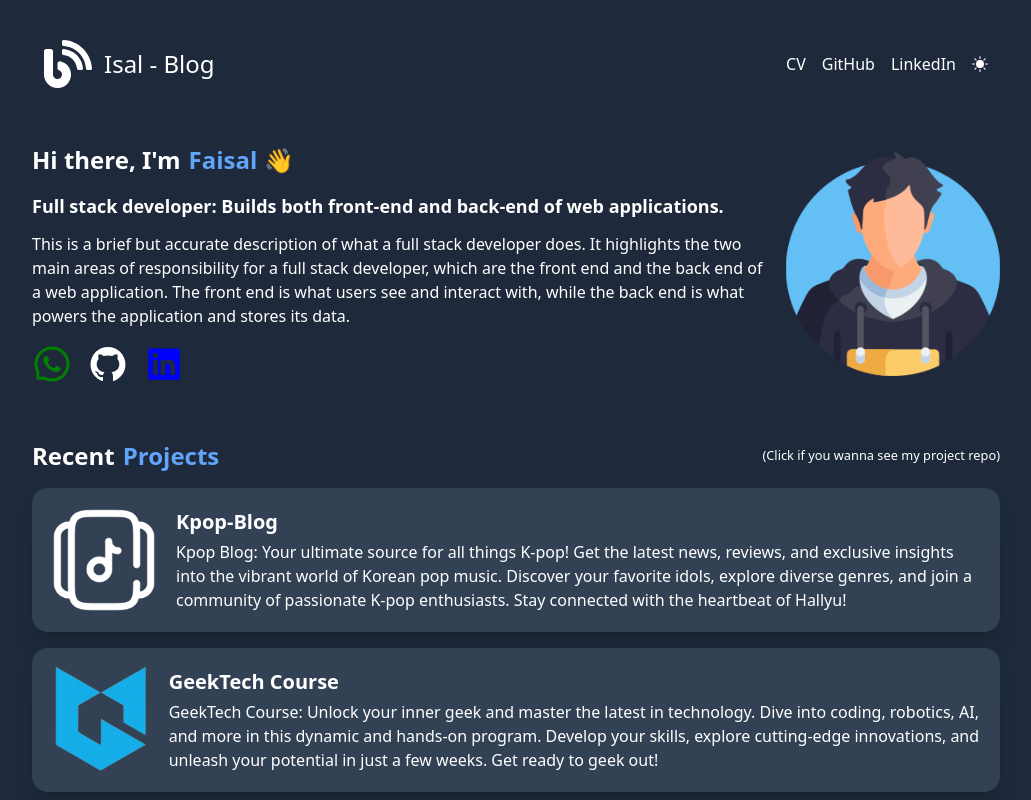
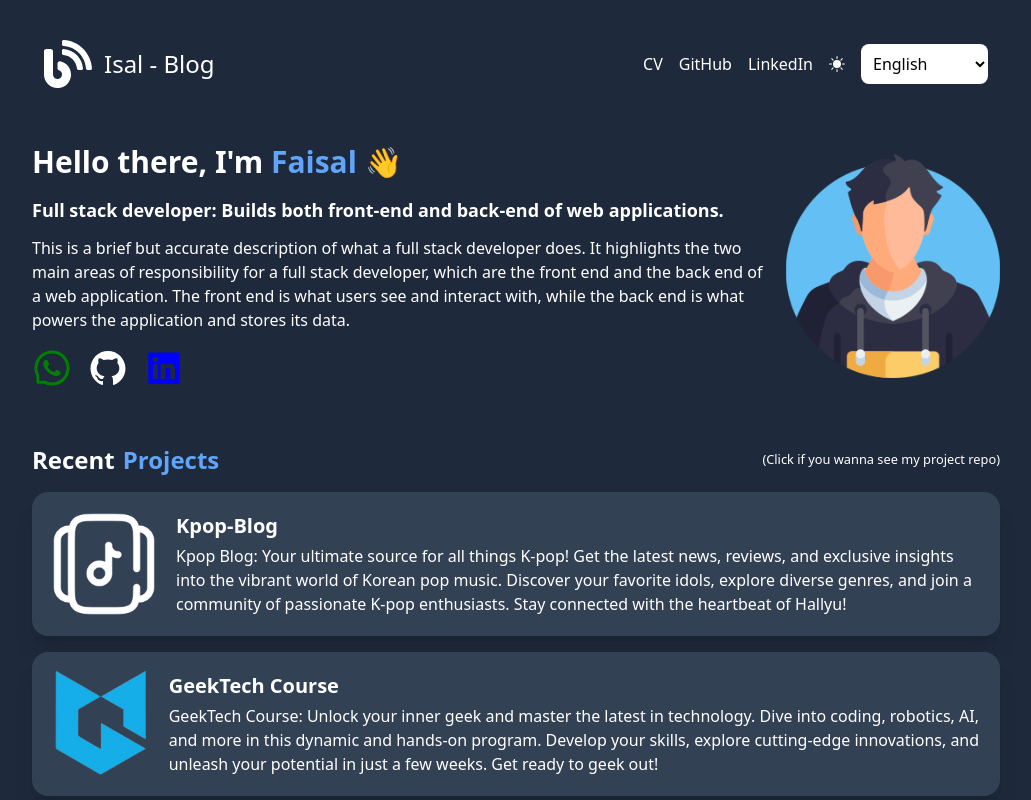
Before and after one commit to Isal-man/portofolio-isal, a React (Vite) app: page / in a window 1280 px wide. Shown: the top 800 px of the page, without its empty margins (124-1155 px from the left). Built offline with nearby package versions, Linux system fonts and the light colour scheme.

Commit message:
add translate language

```diff
--- a/src/App.jsx
+++ b/src/App.jsx
@@ -9,13 +9,45 @@ import { createContext } from "react";
 export const ThemeContext = createContext({
   theme: null,
   setTheme: () => {},
+  language: null,
+  setLanguage: () => {}
 });
+
+export const translate = {
+  id: {
+    hello: "Halo guys, saya",
+    click: "Tekan jika ingin melihat repo projek saya",
+    contact: "Hubungi Saya",
+    letter: "Surat",
+    cancel: "Batal",
+    send: "Kirim",
+    message: "Terima kasih atas suratnya",
+    trainings: "Pelatihan",
+    educations: "Pendidikan",
+    organizations: "Organisasi",
+    skills: "Keahlian"
+  },
+  en: {
+    hello: "Hello there, I'm",
+    click: "Click if you wanna see my project repo",
+    contact: "Contact Me",
+    letter: "Letter",
+    cancel: "Cancel",
+    send: "Send",
+    message: "Thank you for letter",
+    trainings: "Trainings",
+    educations: "Educations",
+    organizations: "Organizations",
+    skills: "Skills"
+  }
+}
 
 const App = () => {
   const [theme, setTheme] = useState("dark");
+  const [language, setLanguage] = useState("en");
 
   return (
-    <ThemeContext.Provider value={{ theme, setTheme }}>
+    <ThemeContext.Provider value={{ theme, setTheme, language, setLanguage }}>
       <div className={`app-wrapper flex flex-col items-center h-full w-full ${theme === "dark" ? "bg-slate-800 text-white" : "bg-gray-100 text-black"}`}>
         <div className="header-wrapper max-w-screen-lg sm:w-full">
           <Header />
--- a/src/components/Header.jsx
+++ b/src/components/Header.jsx
@@ -9,7 +9,7 @@ import { BsFillSunFill, BsMoonStarsFill } from "react-icons/bs";
 import { ThemeContext } from "../App";
 
 const Header = () => {
-  const { theme, setTheme } = useContext(ThemeContext);
+  const { theme, setTheme, language, setLanguage } = useContext(ThemeContext);
 
   return (
     <header className="flex flex-col gap-8 justify-around w-full p-10 sm:flex-row sm:items-center sm:justify-between">
@@ -39,6 +39,11 @@ const Header = () => {
             <BsMoonStarsFill />
           </button>
         )}
+        <select value={language} className={`${theme === "dark" ? "bg-white text-black" : "bg-slate-800 text-white"} rounded-lg p-2`} onChange={(e) => setLanguage(e.target.value)}>
+          <option hidden selected>Pilih Bahasa</option>
+          <option value="id">Indonesia</option>
+          <option value="en">English</option>
+        </select>
       </div>
     </header>
   );
--- a/src/pages/CV.jsx
+++ b/src/pages/CV.jsx
@@ -1,10 +1,10 @@
 // Icons
 import { useContext } from "react";
 import { MdLocationPin } from "react-icons/md";
-import { ThemeContext } from "../App";
+import { ThemeContext, translate } from "../App";
 
 const CV = () => {
-  const { theme } = useContext(ThemeContext)
+  const { theme, language } = useContext(ThemeContext)
 
   return (
     <main className="flex flex-col gap-4">
@@ -22,7 +22,7 @@ const CV = () => {
         </p>
       </div>
       <div className="flex flex-col gap-4">
-        <h1 className="text-3xl font-bold">Trainings</h1>
+        <h1 className="text-3xl font-bold">{translate[language].trainings}</h1>
         <hr />
         <div className="card text-white">
           <ul className="p-4 flex flex-col gap-2">
@@ -50,7 +50,7 @@ const CV = () => {
         </div>
       </div>
       <div className="flex flex-col gap-4">
-        <h1 className="text-3xl font-bold">Educations</h1>
+        <h1 className="text-3xl font-bold">{translate[language].educations}</h1>
         <hr />
         <div className="card text-white">
           <ul className="p-4 flex flex-col gap-2">
@@ -66,7 +66,7 @@ const CV = () => {
         </div>
       </div>
       <div className="flex flex-col gap-4">
-        <h1 className="text-3xl font-bold">Organizations</h1>
+        <h1 className="text-3xl font-bold">{translate[language].organizations}</h1>
         <hr />
         <div className="card text-white">
           <ul className="p-4 flex flex-col gap-2">
@@ -86,7 +86,7 @@ const CV = () => {
         </div>
       </div>
       <div className="flex flex-col gap-4">
-        <h1 className="text-3xl font-bold">Skills</h1>
+        <h1 className="text-3xl font-bold">{translate[language].skills}</h1>
         <hr />
         <div className="card text-white">
           <ul className="p-4 flex flex-col gap-2">
--- a/src/pages/Home.jsx
+++ b/src/pages/Home.jsx
@@ -11,6 +11,8 @@ import {
 import { Project } from "../components";
 import { useOutletContext } from "react-router-dom";
 import { NavLink } from "react-router-dom";
+import { useContext } from "react";
+import { ThemeContext, translate } from "../App";
 
 const Home = () => {
   const [projects, setProjects] = useState([
@@ -41,15 +43,13 @@ const Home = () => {
   ]);
   const [mail, setMail] = useState("");
   const [textMail, setTextMail] = useState("");
+  const { language } = useContext(ThemeContext);
 
   return (
     <main className="flex flex-col gap-14">
       <div className="flex flex-col gap-4 md:flex-row md:items-center md:justify-between">
         <div className="flex flex-col gap-4 md:w-4/5">
-          <div className="flex gap-2 text-2xl">
-            <h1 className="font-bold">Hi there, I'm</h1>
-            <h1 className="font-bold text-blue-400">Faisal 👋</h1>
-          </div>
+            <h1 className="font-bold text-3xl">{translate[language].hello} <span className="text-blue-400">Faisal 👋</span></h1>
           <div className="flex flex-col gap-3">
             <h1 className="font-bold text-lg">
               Full stack developer: Builds both front-end and back-end of web
@@ -96,7 +96,7 @@ const Home = () => {
             <h1 className="font-bold text-2xl">Recent</h1>
             <h1 className="font-bold text-2xl text-blue-400">Projects</h1>
           </div>
-          <small>(Click if you wanna see my project repo)</small>
+          <small>({translate[language].click})</small>
         </div>
         <div className="project-content flex flex-col gap-4">
           {projects.map((project) => (
@@ -105,10 +105,10 @@ const Home = () => {
         </div>
       </div>
       <div className="card flex flex-col gap-2 text-white">
-        <h1 className="font-bold text-2xl">Contact Me</h1>
+        <h1 className="font-bold text-2xl">{translate[language].contact}</h1>
         <form
           className="flex flex-col gap-4"
-          onSubmit={() => alert("Thank for you letter😊")}
+          onSubmit={() => alert(`${translate[language].message}😊`)}
         >
           <label>
             Email:
@@ -120,7 +120,7 @@ const Home = () => {
             />
           </label>
           <label>
-            Letter:
+          {translate[language].letter}:
             <textarea
               cols="2"
               rows="2"
@@ -135,41 +135,14 @@ const Home = () => {
               type="reset"
               className="bg-red-500 border border-red-500 p-2 rounded-lg hover:bg-transparent hover:cursor-pointer hover:border"
             >
-              Cancel
+              {translate[language].cancel}
             </button>
             <button className="bg-green-500 border border-green-500 p-2 rounded-lg hover:bg-transparent hover:cursor-pointer hover:border">
-              Send
+            {translate[language].send}
             </button>
           </div>
         </form>
       </div>
-      {/* <div className="post-wrapper flex flex-col gap-4">
-        <div className="title-wrapper flex justify-between items-center">
-          <div className="flex gap-2 items-center">
-            <h1 className="font-bold text-2xl">Recent</h1>
-            <h1 className="font-bold text-2xl text-blue-400">Posts</h1>
-          </div>
-          <div>
-            <NavLink
-              to={"/blogs"}
-              className="flex items-center gap-2 text-sm hover:underline"
-            >
-              View all posts <AiOutlineArrowRight />
-            </NavLink>
-          </div>
-        </div>
-        <div className="flex flex-col gap-4 md:flex-row md:justify-around">
-          {blogs
-            .filter(
-              (_blog, i) =>
-                i < 3 * Math.ceil(blogs.length / 3) &&
-                i >= 3 * Math.ceil(blogs.length / 3) - 3
-            )
-            .map((blog) => (
-              <Post key={blog.id} {...blog} />
-            ))}
-        </div>
-      </div> */}
     </main>
   );
 };
```
